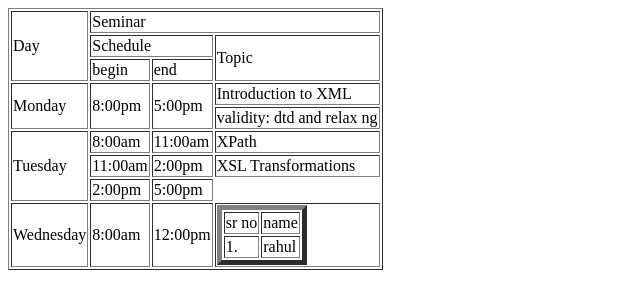
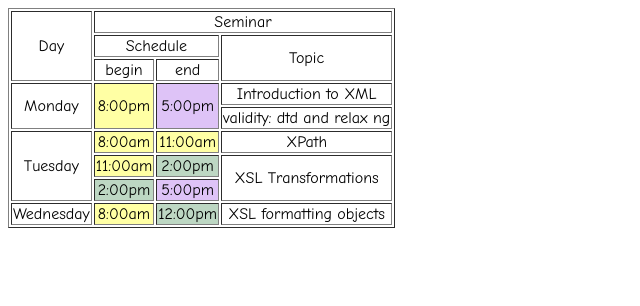
Before and after one commit to yatik17/html, a plain HTML site: page table.html in a window 1280 px wide. Shown: the whole page, without its empty margins (0-640 px from the left). Drawn offline with Linux system fonts and the light colour scheme.

Commit message:
new stuff

```diff
--- a/table.html
+++ b/table.html
@@ -2,6 +2,21 @@
 <html>
     <head>
         <title>ADVANCED TABLE</title>
+        <style>
+        * {
+            font-family: comic sans ms;
+            text-align: center;
+        }
+        .yellow {
+            background-color: rgba(255, 255, 0, 0.356);
+        }
+        .green {
+            background-color: rgba(0, 100, 25, 0.26);
+        }
+        .indigo{
+            background-color: rgba(137, 43, 226, 0.281);
+        }
+        </style>
     </head>
     <body>
         <table border="1">
@@ -19,8 +34,8 @@
             </tr>
             <tr>
                 <td rowspan="2">Monday</td>
-                <td rowspan="2">8:00pm</td>
-                <td rowspan="2">5:00pm</td>
+                <td rowspan="2" class="yellow">8:00pm</td>
+                <td rowspan="2" class="indigo">5:00pm</td>
                 <td>Introduction to XML</td>
             </tr>
             <tr>
@@ -28,35 +43,24 @@
             </tr>
             <tr>
                 <td rowspan="3">Tuesday</td>
-                <td>8:00am</td>
-                <td>11:00am</td>
-                <td rowspan="1.5">XPath</td>
+                <td class="yellow">8:00am</td>
+                <td class="yellow">11:00am</td>
+                <td rowspan="1">XPath</td>
             </tr>
             <tr>
-                <td>11:00am</td>
-                <td>2:00pm</td>
-                <td rowspan="1.5">XSL Transformations</td>
+                <td class="yellow">11:00am</td>
+                <td class="green">2:00pm</td>
+                <td rowspan="2">XSL Transformations</td>
             </tr>
             <tr>
-                <td>2:00pm</td>
-                <td>5:00pm</td>
+                <td class="green">2:00pm</td>
+                <td class="indigo">5:00pm</td>
             </tr>
             <tr>
                 <td>Wednesday</td>
-                <td>8:00am</td>
-                <td>12:00pm</td>
-                <td>
-                    <table border="5">
-                        <tr>
-                            <td>sr no</td>
-                            <td>name</td>
-                        </tr>
-                        <tr>
-                            <td>1.</td>
-                            <td>rahul</td>
-                        </tr>
-                    </table>
-                </td>
+                <td class="yellow">8:00am</td>
+                <td class="green">12:00pm</td>
+                <td>XSL formatting objects</td>
             </tr>
 
         </table>
```
Also changed, not shown: section.html (added, +64 -0 lines), imgs/a9.jpg (added), imgs/ac.jpg (added), imgs/gow.jpg (added), imgs/gta5.jpg (added), imgs/pubg.jpg (added).
